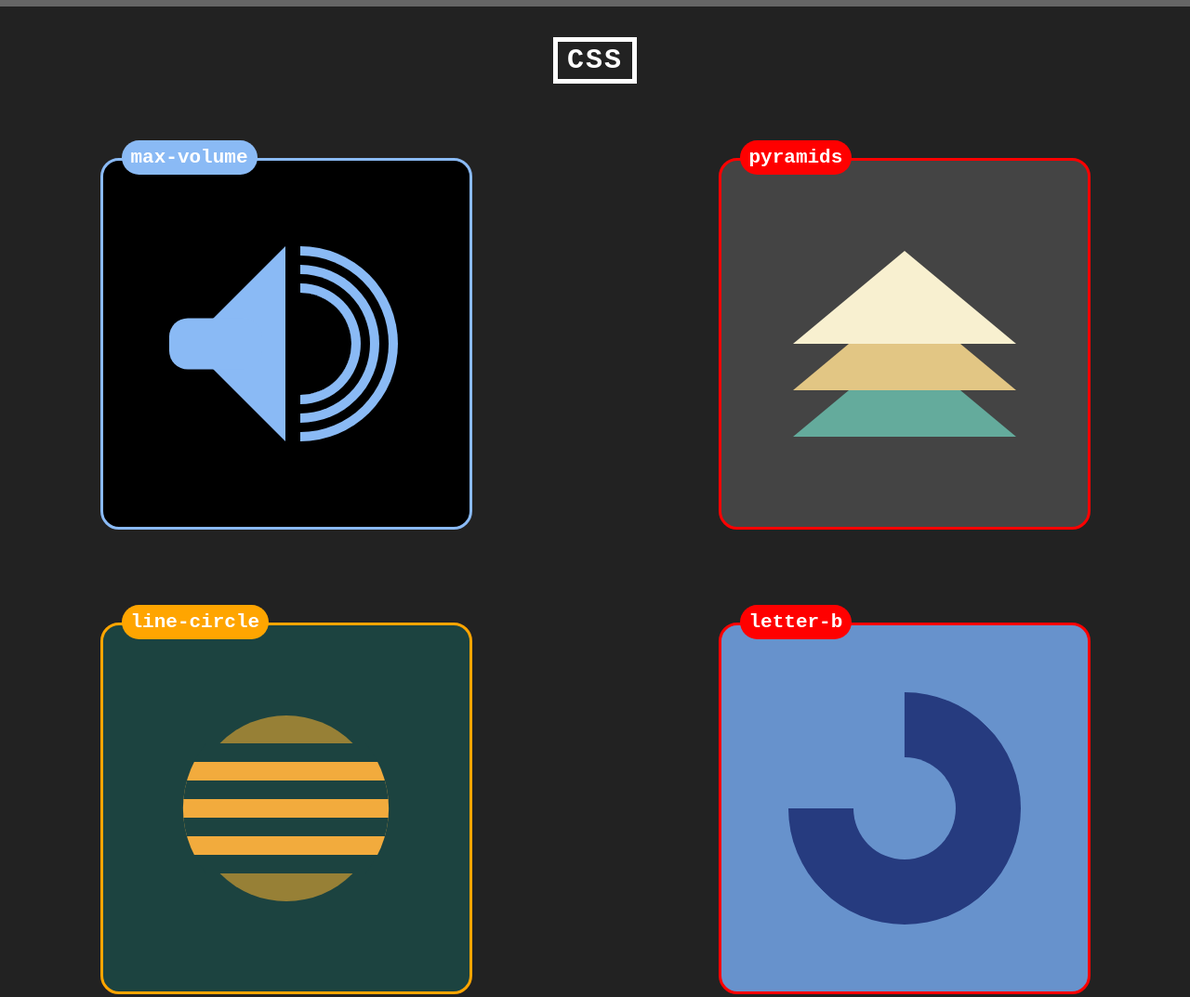
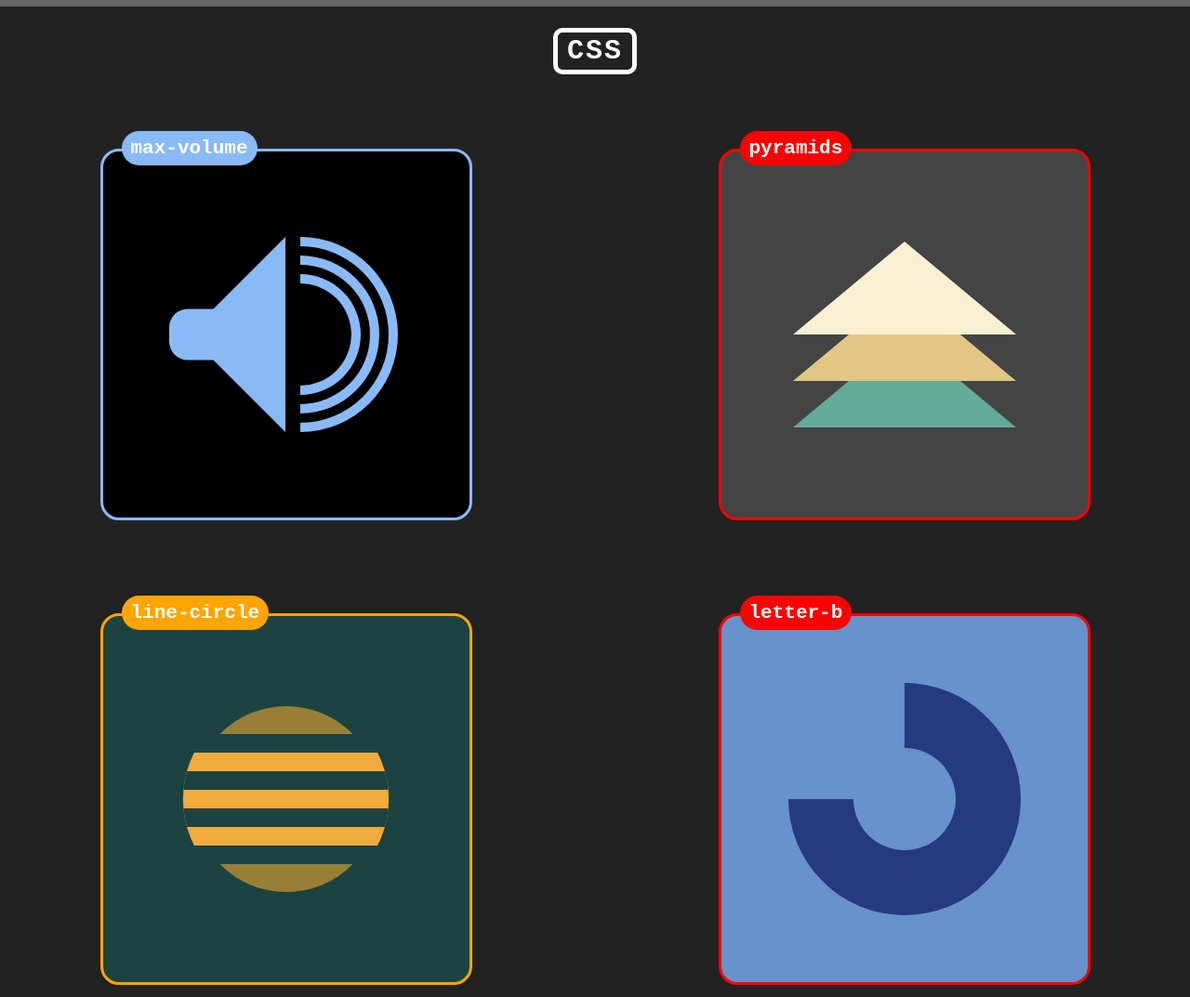
Before and after one commit to MAHMOUDGAD123/Cool-CSS-Shapes, a plain HTML site: page index.html in a window 1280 px wide. Shown: the top 1073 px of the page at 93% size. Drawn offline with Linux system fonts and the light colour scheme.

Commit message:
first commit

```diff
--- a/framie.css
+++ b/framie.css
@@ -25,16 +25,17 @@
     scrollbar-width: none; /* remove the scrollbar from all */
   }
 
-  header {
+  .page-title {
     margin-block-start: 20px;
-    font-weight: bold;
+    margin-inline: auto;
+    font-weight: bolder;
     font-size: 30px;
     border: 5px solid;
+    border-radius: 10px;
     padding: 3px 10px;
     letter-spacing: 2px;
     text-align: center;
     width: fit-content;
-    margin: 30px auto 50px;
 
     &:hover {
       color: yellow;
--- a/index.html
+++ b/index.html
@@ -15,7 +15,7 @@
       <div id="progress"></div>
     </div>
 
-    <header>CSS</header>
+    <div class="page-title">CSS</div>
 
     <!--============= Content Start =============-->
     <div class="cont-grid">
```
